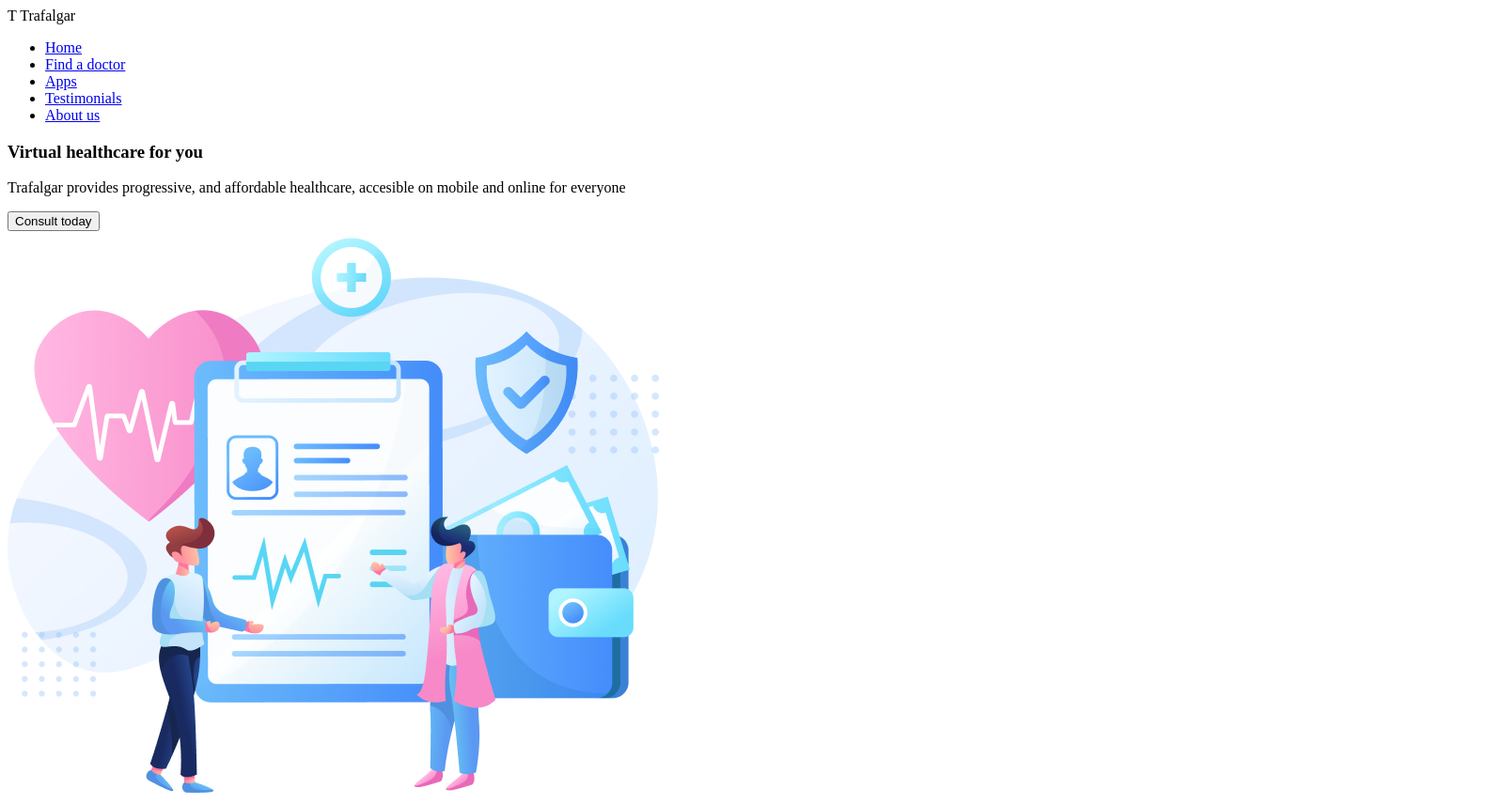
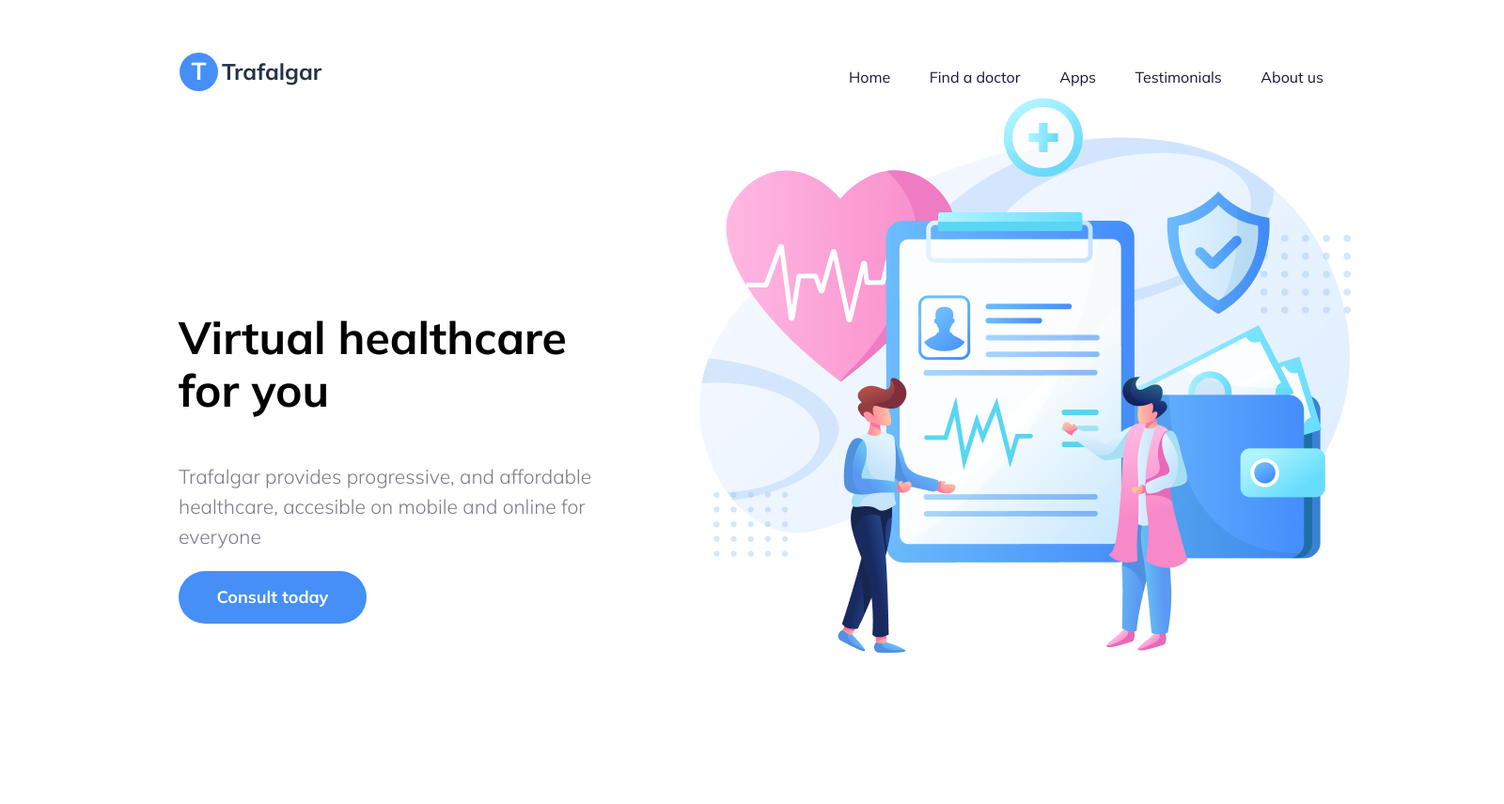
Before and after one commit to BryanCPineda/clase-3-html-prep, a plain HTML site: page index.html in a window 1280 px wide. Shown: the whole page at 94% size, 1600 px wide, since content can reach past the window. After the commit the page ends 800 px from the top, so only its background shows below. Drawn offline with Linux system fonts and the light colour scheme.

Commit message:
update proyecto css

```diff
--- a/index.html
+++ b/index.html
@@ -3,39 +3,50 @@
   <head>
     <meta charset="UTF-8" />
     <meta name="viewport" content="width=device-width, initial-scale=1.0" />
+
+    <link rel="preconnect" href="https://fonts.googleapis.com" />
+    <link rel="preconnect" href="https://fonts.gstatic.com" crossorigin />
+    <link
+      href="https://fonts.googleapis.com/css2?family=Mulish:ital,wght@0,200..1000;1,200..1000&display=swap"
+      rel="stylesheet"
+    />
+
+    <link rel="stylesheet" href="./styles/index.css" />
+
     <title>Document</title>
   </head>
+
   <body>
     <header>
-      <span> T </span>
-      <span> Trafalgar </span>
+      <div>
+        <span id="logo-T" class="font-Mulish"> T </span>
+        <span id="logo-Trafalgar" class="font-Mulish"> Trafalgar </span>
+      </div>
       <nav>
         <ul>
-          <li><a href="#"> Home </a></li>
-          <li>
-            <a href="#"> Find a doctor </a>
-          </li>
-          <li><a href="#"> Apps </a></li>
-          <li><a href="#"> Testimonials </a></li>
-          <li><a href="#"> About us </a></li>
+          <li><a href="#" class="font-Mulish"> Home </a></li>
+          <li><a href="#" class="font-Mulish"> Find a doctor </a></li>
+          <li><a href="#" class="font-Mulish"> Apps </a></li>
+          <li><a href="#" class="font-Mulish"> Testimonials </a></li>
+          <li><a href="#" class="font-Mulish"> About us </a></li>
         </ul>
       </nav>
     </header>
-
     <main>
-      <section>
-        <article>
-          <h1>Virtual healthcare for you</h1>
-          <p>
+      <section id="seccion-main">
+        <article class="contenedor-main" id="articulo-virtual">
+          <h1 class="font-Mulish">Virtual healthcare for you</h1>
+          <p class="font-Mulish">
             Trafalgar provides progressive, and affordable healthcare, accesible
             on mobile and online for everyone
           </p>
-          <button>Consult today</button>
+          <button class="font-Mulish">Consult today</button>
         </article>
-        <article>
+        <article class="contenedor-main">
           <img
             src="./assets/img/trafalgar-header illustration 1.png"
             alt="trafalgar header illustration"
+            id="imagen-virtual"
           />
         </article>
       </section>
--- /dev/null
+++ b/styles/index.css
@@ -0,0 +1,143 @@
+body {
+  width: 1600px;
+  margin: 0px;
+  padding: 0px;
+}
+
+header {
+  height: 41px;
+  margin-top: 56px;
+  margin-left: 191px;
+  display: flex;
+  justify-content: space-between;
+}
+
+nav {
+  width: 545px;
+  height: 23px;
+  gap: 0px;
+  opacity: 0px;
+  margin-right: 192px;
+}
+
+nav ul {
+  display: flex;
+  justify-content: space-between;
+}
+nav ul li {
+  list-style-type: none;
+}
+
+nav ul li a {
+  text-decoration: none;
+  color: #1f1534;
+}
+
+nav ul li a:hover {
+  font-size: 18px;
+  font-weight: 700;
+  line-height: 22.59px;
+  text-align: left;
+}
+
+#logo-T {
+  width: 41px;
+  height: 41px;
+  background-color: #458ff6;
+  font-size: 26px;
+  font-weight: 700;
+  line-height: 32.63px;
+  text-align: center;
+  align-items: center;
+  align-content: center;
+  color: #ffff;
+  display: inline-block;
+  border-radius: 50%;
+}
+
+#logo-Trafalgar {
+  width: 107px;
+  height: 30px;
+  gap: 0px;
+  opacity: 0px;
+  font-size: 24px;
+  font-weight: 700;
+  line-height: 30.12px;
+  text-align: left;
+  color: #233348;
+}
+
+#seccion-main {
+  display: flex;
+}
+
+#articulo-virtual {
+  width: 445px;
+  height: 338px;
+  margin-top: 186px;
+  margin-left: 190px;
+  gap: 0px;
+  border-radius: 55px 0px 0px 0px;
+  opacity: 0px;
+  margin-right: 109px;
+}
+
+#articulo-virtual h1 {
+  width: 427px;
+  height: 112px;
+  gap: 0px;
+  opacity: 0px;
+  font-size: 48px;
+  font-weight: 700;
+  line-height: 56px;
+  text-align: left;
+  color: #000000;
+}
+
+#articulo-virtual p {
+  width: 445px;
+  height: 96px;
+  gap: 0px;
+  opacity: 0px;
+  font-size: 21px;
+  font-weight: 300;
+  line-height: 32px;
+  text-align: left;
+  color: #7d7987;
+}
+
+#articulo-virtual button {
+  width: 200px;
+  height: 56px;
+  gap: 0px;
+  border-radius: 55px;
+  opacity: 0px;
+  background-color: #458ff6;
+  font-size: 18px;
+  font-weight: 700;
+  line-height: 60px;
+  text-align: center;
+  color: #ffff;
+  display: flex;
+  align-items: center;
+  justify-content: center;
+  border: none;
+}
+
+#imagen-virtual {
+  width: 693px;
+  height: 598px;
+  gap: 0px;
+  opacity: 0px;
+}
+
+.font-Mulish {
+  font-family: "Mulish", sans-serif;
+}
+
+.contenedor-main {
+  width: 50%;
+  height: 598px;
+  gap: 0px;
+  opacity: 0px;
+}
```
